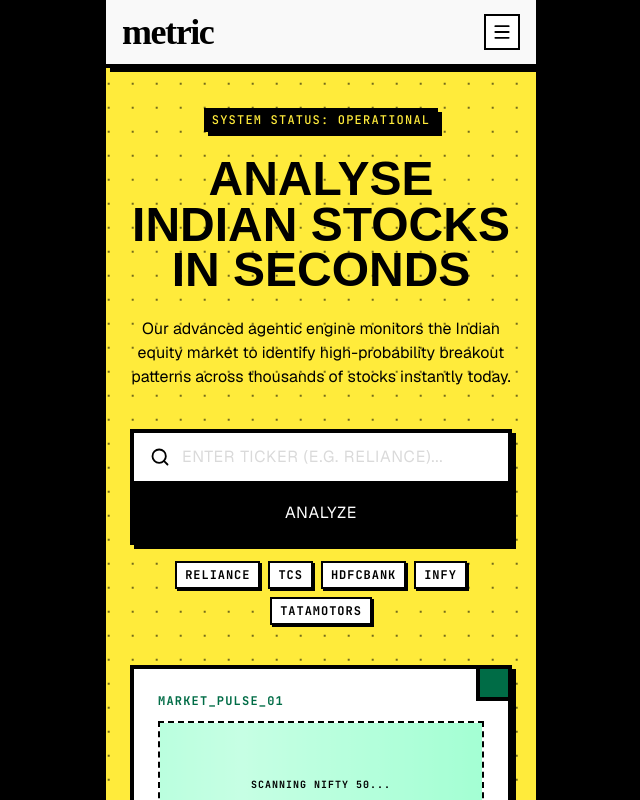
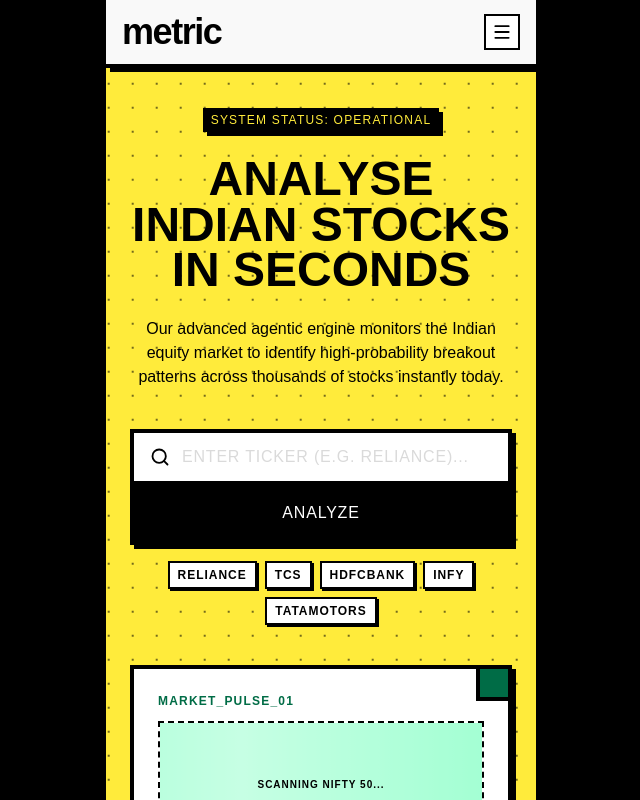
Before and after one commit to threeoneonetwo/metric-stocks-analyser, a Next.js app: page / in a window 1280 px wide. Shown: the top 800 px of the page, without its empty margins (319-959 px from the left). Built offline with nearby package versions, Linux system fonts and the light colour scheme.

Commit message:
Use Arial typography throughout app

```diff
--- a/app/globals.css
+++ b/app/globals.css
@@ -36,9 +36,9 @@
   --color-metric-surface-dim: var(--metric-surface-dim);
   --color-metric-surface-variant: var(--metric-surface-variant);
   --color-metric-muted: var(--metric-muted);
-  --font-sans: var(--font-geist-sans);
-  --font-serif: var(--font-source-serif);
-  --font-mono: var(--font-jetbrains-mono);
+  --font-sans: Arial, Helvetica, sans-serif;
+  --font-serif: Arial, Helvetica, sans-serif;
+  --font-mono: Arial, Helvetica, sans-serif;
 }
 
 * {
@@ -53,7 +53,7 @@ html {
 body {
   background: var(--metric-ink);
   color: var(--foreground);
-  font-family: var(--font-geist-sans), Arial, Helvetica, sans-serif;
+  font-family: Arial, Helvetica, sans-serif;
   font-feature-settings: "tnum", "lnum";
   min-height: 100vh;
 }
@@ -96,7 +96,7 @@ input {
 }
 
 .mono-label {
-  font-family: var(--font-jetbrains-mono), monospace;
+  font-family: Arial, Helvetica, sans-serif;
   font-size: 0.75rem;
   line-height: 1rem;
   letter-spacing: 0.05em;
@@ -117,7 +117,7 @@ input {
 }
 
 .brand-serif {
-  font-family: "Times New Roman", Times, serif;
+  font-family: Arial, Helvetica, sans-serif;
 }
 
 .terminal-grid {
--- a/app/layout.tsx
+++ b/app/layout.tsx
@@ -1,22 +1,5 @@
 import type { Metadata } from "next";
-import { Geist, JetBrains_Mono, Source_Serif_4 } from "next/font/google";
 import "./globals.css";
-
-const geistSans = Geist({
-  variable: "--font-geist-sans",
-  subsets: ["latin"],
-});
-
-const jetbrainsMono = JetBrains_Mono({
-  variable: "--font-jetbrains-mono",
-  subsets: ["latin"],
-});
-
-const sourceSerif = Source_Serif_4({
-  variable: "--font-source-serif",
-  subsets: ["latin"],
-  weight: ["700"],
-});
 
 export const metadata: Metadata = {
   title: "Metric Stocks Analyser",
@@ -31,11 +14,7 @@ export default function RootLayout({
 }>) {
   return (
     <html lang="en">
-      <body
-        className={`${geistSans.variable} ${jetbrainsMono.variable} ${sourceSerif.variable} antialiased`}
-      >
-        {children}
-      </body>
+      <body className="antialiased">{children}</body>
     </html>
   );
 }
--- a/app/page.tsx
+++ b/app/page.tsx
@@ -14,10 +14,7 @@ export default function Home() {
           </div>
           <h1
             className="animate-entrance delay-1 text-5xl font-extrabold uppercase leading-[0.95] text-black"
-            style={{
-              fontFamily: "Arial, Helvetica, sans-serif",
-              fontWeight: 800,
-            }}
+            style={{ fontWeight: 800 }}
           >
             <span className="block">Analyse Indian stocks</span>
             <span className="block">in seconds</span>
--- a/components/site-chrome.tsx
+++ b/components/site-chrome.tsx
@@ -12,8 +12,7 @@ export function TopBar({ reportActions = false, ticker }: TopBarProps) {
       <div className="mx-auto flex h-12 max-w-[42rem] items-center justify-between">
         <Link
           href="/"
-          className="text-4xl font-bold leading-none tracking-[-0.04em] text-black"
-          style={{ fontFamily: '"Times New Roman", Times, serif' }}
+          className="text-4xl font-extrabold leading-none tracking-[-0.04em] text-black"
         >
           metric
         </Link>
```
